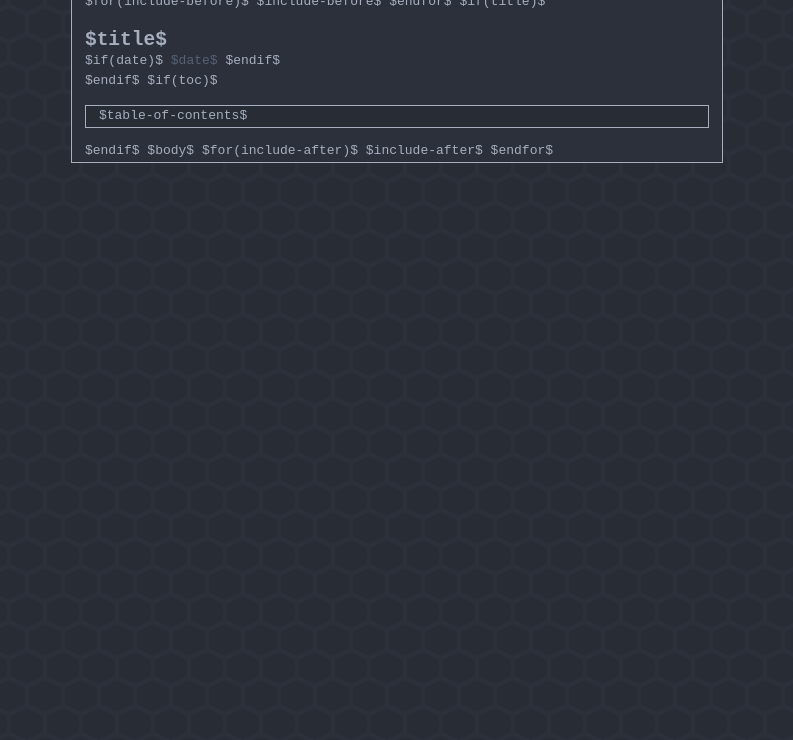
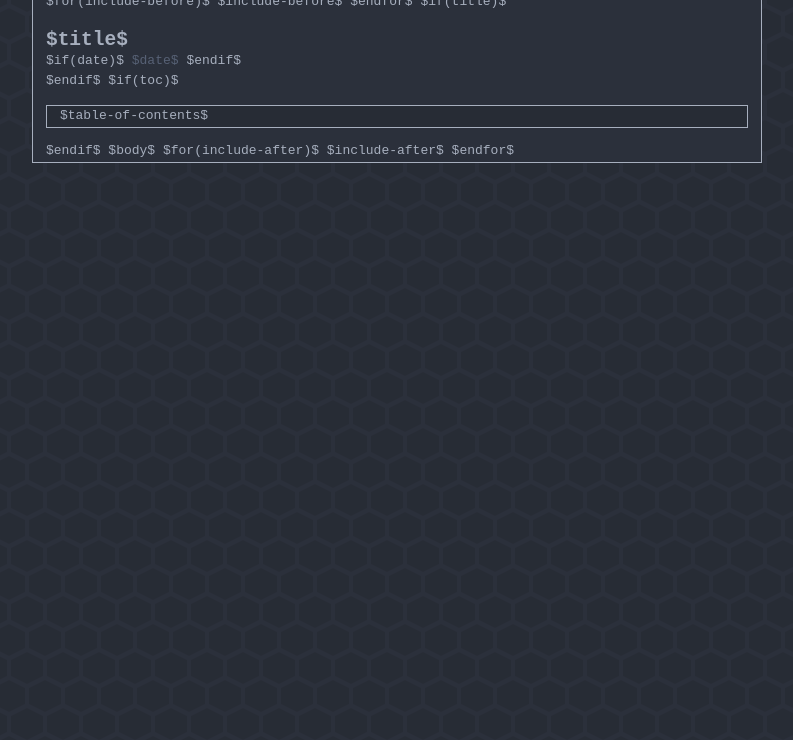
Before and after one commit to obsiwitch/obsiwitch, a plain HTML site: page templates/layout.html in a window 1280 px wide. Shown: the part 60-800 px from the top of the page, without its empty margins (243-1036 px from the left). Drawn offline with nearby package versions, Linux system fonts and the light colour scheme; files that its build step writes are made by us from their sources.

Commit message:
style - increase max-width

```diff
--- a/assets/style.scss
+++ b/assets/style.scss
@@ -52,7 +52,7 @@ svg.icon {
 
 main {
     @include box($background: $black2, $margin: auto);
-    max-width: 80ch;
+    max-width: 90ch;
     > header {
         font-size: 2em;
         font-variant: small-caps;
```
